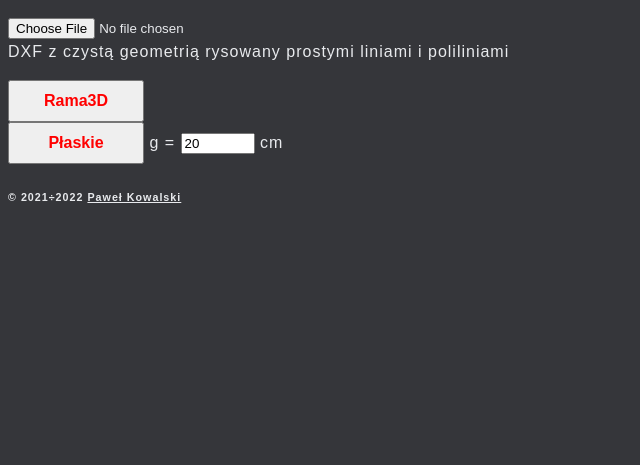
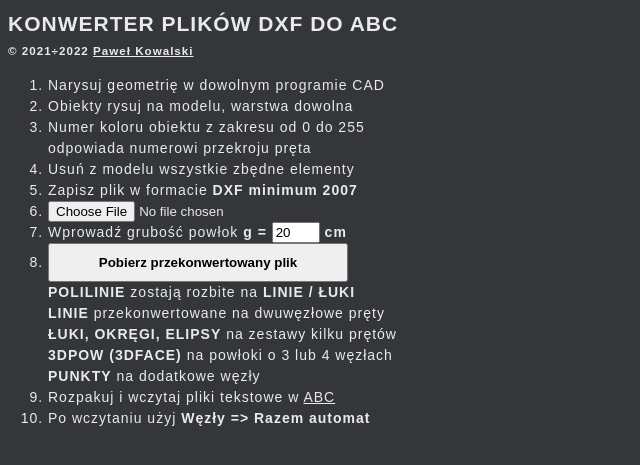
Before and after one commit to makr3la/dxf2abc, a Flask app: page / in a window 1280 px wide. Shown: the top 465 px of the page, without its empty margins (0-640 px from the left). Run offline with Flask 2, Linux system fonts and the light colour scheme.

Commit message:
Resolve #3

```diff
--- a/main.py
+++ b/main.py
@@ -1,11 +1,9 @@
 import io
-from itertools import product, tee
-from math import ceil
+from itertools import tee
 from zipfile import ZipFile
 
 import ezdxf
 from flask import Flask, render_template, request, send_file
-import numpy as np
 import pandas as pd
 
 app = Flask(__name__)
@@ -46,68 +44,68 @@ def convert():
         msp = doc.modelspace()
         for polyline in msp.query("LWPOLYLINE"):
             polyline.explode()
-        start = pd.DataFrame([[*line.dxf.start] for line in msp.query("LINE")])
-        end = pd.DataFrame([[*line.dxf.end] for line in msp.query("LINE")])
-        nodes = pd.concat([start, end], ignore_index=True).round(3)
-        if len(nodes.index) == 0:
+        entities = []
+        for i, e in enumerate(msp.query(), start=1):
+            if e.dxf.dxftype in ["3DFACE"]:
+                entities.append(
+                    pd.DataFrame(e.wcs_vertices(), columns=["X", "Y", "Z"]).assign(
+                        i=i, Prz=float("nan")
+                    )
+                )
+            elif e.dxf.dxftype in ["LINE"]:
+                entities.append(
+                    pd.DataFrame(
+                        [[*e.dxf.start, i, 0 if e.dxf.color == 256 else e.dxf.color]],
+                        columns=["X", "Y", "Z", "i", "Prz"],
+                    )
+                )
+                entities.append(
+                    pd.DataFrame(
+                        [[*e.dxf.end, i, 0 if e.dxf.color == 256 else e.dxf.color]],
+                        columns=["X", "Y", "Z", "i", "Prz"],
+                    )
+                )
+            elif e.dxf.dxftype in ["ARC", "ELLIPSE", "CIRCLE"]:
+                for segment in e.flattening(6):
+                    entities.append(
+                        pd.DataFrame(
+                            [[*segment, i, 0 if e.dxf.color == 256 else e.dxf.color]],
+                            columns=["X", "Y", "Z", "i", "Prz"],
+                        )
+                    )
+        df = pd.concat(entities, ignore_index=True)
+        df.index += 1
+        if len(df.index) == 0:
             return render_template("index.html", error="Nieprawidłowa geometria.")
-        nodes.columns = ["X", "Y", "Z"]
-        nodes.name = f"Wezly-{filename}.txt"
-        elements = pd.DataFrame(
-            [(n, n + len(start), 0, 0, 0) for n in range(1, len(start) + 1)]
-        )
-        elements.columns = ["wI", "wJ", "wK", "Kier", "Mat"]
-        elements["Prz"] = pd.DataFrame([[line.dxf.color] for line in msp.query("LINE")])
-        elements["Prz"].replace({256: 0}, inplace=True)
-        elements.name = f"Prety-{filename}.txt"
-        if request.form["b"] == "Płaskie":
-            dxf_units = {
-                4: 1e-1,  # Millimeters
-                5: 1e0,  # Centimeters
-                6: 1e2,  # Meters
-                7: 1e5,  # Kilometers
-            }
-            g = float(request.form["g"])
-            mesh = {}
-            for column in nodes.columns:
-                positions = nodes[column].sort_values().unique()
-                if all(positions == 0):
-                    mesh[column] = np.zeros(1)
-                else:
-                    mesh[column] = np.empty(0)
-                    for x, y in pairwise(positions):
-                        mesh[column] = np.append(
-                            mesh[column],
-                            np.linspace(
-                                x, y, ceil((y - x) / (g / dxf_units.get(doc.units)) + 1)
-                            ),
-                        )
-            mesh = (
-                pd.DataFrame(sorted(product(*mesh.values())), columns=nodes.columns)
-                .round(3)
-                .drop_duplicates()
-                .reset_index(drop=True)
+        points = [
+            pd.DataFrame([point.dxf.location], columns=["X", "Y", "Z"])
+            for point in msp.query("POINT")
+        ]
+        wezly = pd.concat([df[["X", "Y", "Z"]], *points], ignore_index=True).round(3)
+        wezly.name = f"Wezly-{filename}.txt"
+        prety = []
+        for _, group in df[df["Prz"].notna()].groupby("i"):
+            for x, y in pairwise(group.index):
+                prety.append([x, y, 0, 0, 0, int(group["Prz"].min())])
+        prety = pd.DataFrame(prety, columns=["wI", "wJ", "wK", "Kier", "Mat", "Prz"])
+        prety.name = f"Prety-{filename}.txt"
+        plaskie = []
+        for _, group in df[df["Prz"].isna()].groupby("i"):
+            plaskie.append(
+                [*group.index, *[0] * (5 - len(group)), float(request.form["g"]) / 100]
             )
-            mesh.name = f"Wezly-{filename}.txt"
-            c = mesh.value_counts("X").min()
-            flats = pd.DataFrame(
-                [
-                    (n, n + 1, n + c + 1, n + c, 0, g / dxf_units[6])
-                    for n in range(1, len(mesh) + 1)
-                ]
-            )
-            flats = flats.drop(flats.index[c - 1 :: c]).reset_index(drop=True)[: -c + 1]
-            flats.columns = ["w1", "w2", "w3", "w4", "w5", "g"]
-            flats.name = f"Plaskie-{filename}.txt"
+        plaskie = pd.DataFrame(plaskie, columns=["w1", "w2", "w3", "w4", "w5", "g[m]"])
+        plaskie.name = f"Plaskie-{filename}.txt"
         files = {}
-        for df in [nodes, elements] if request.form["b"] == "Rama3D" else [mesh, flats]:
+        for df in [wezly, prety, plaskie]:
             df.index += 1
-            with io.StringIO() as buffer:
-                df.to_csv(buffer, sep=" ", decimal=",", line_terminator="\r\n")
-                mem = io.BytesIO()
-                mem.write(buffer.getvalue().encode())
-                mem.seek(0)
-                files[df.name] = mem
+            if len(df.index) > 0:
+                with io.StringIO() as buffer:
+                    df.to_csv(buffer, sep=" ", decimal=",", line_terminator="\r\n")
+                    mem = io.BytesIO()
+                    mem.write(buffer.getvalue().encode())
+                    mem.seek(0)
+                    files[df.name] = mem
         output = io.BytesIO()
         with ZipFile(output, "w") as zip_file:
             for name, mem in files.items():
--- a/requirements.txt
+++ b/requirements.txt
@@ -1,4 +1,3 @@
 ezdxf==0.15.2
 Flask==2.2.2
-numpy==1.23.4
 pandas==1.3.5
--- a/static/style.css
+++ b/static/style.css
@@ -1,7 +1,7 @@
 html {
     background-color: rgb(53, 54, 58);
     font-family: Arial, Helvetica, sans-serif;
-    font-size: 16px;
+    font-size: 14px;
     color: rgb(232, 234, 237);
     letter-spacing: 1px;
     line-height: 1.5;
@@ -12,13 +12,15 @@ a {
 }
 
 input[type=submit] {
-    width: 136px;
+    width: 300px;
     padding: 10px;
-    font-size: 16px;
-    color: red;
     font-weight: 700;
 }
 
 input[type=number] {
-    width: 66px;
+    width: 40px;
 }
+
+h2, h5 {
+    display: inline;
+}
--- a/templates/index.html
+++ b/templates/index.html
@@ -8,20 +8,30 @@
 </head>
 <body>
     <form action="convert" method="post" enctype="multipart/form-data">
-        <p>
-            <input type="file" name="file"><br>
-            DXF z czystą geometrią rysowany prostymi liniami i poliliniami
-        </p>
+        <h2>KONWERTER PLIKÓW DXF DO ABC</h2><br>
+        <h5>
+            &copy; 2021÷<script>document.write(new Date().getFullYear())</script>
+            <a href="mailto:prm.kowalski@gmail.com">Paweł Kowalski</a>
+        </h5>
+        <ol type="1">
+            <li>Narysuj geometrię w dowolnym programie CAD</li>
+            <li>Obiekty rysuj na modelu, warstwa dowolna</li>
+            <li>Numer koloru obiektu z zakresu od 0 do 255<br>
+                odpowiada numerowi przekroju pręta</li>
+            <li>Usuń z modelu wszystkie zbędne elementy</li>
+            <li>Zapisz plik w formacie <b>DXF minimum 2007</b></li>
+            <li><input type="file" name="file"></li>
+            <li>Wprowadź grubość powłok <b>g = <input type="number" name="g" value="20"> cm</b></li>
+            <li><input type="submit" name="b" value="Pobierz przekonwertowany plik"><br>
+                <b>POLILINIE</b> zostają rozbite na <b>LINIE / ŁUKI</b><br>
+                <b>LINIE</b> przekonwertowane na dwuwęzłowe pręty<br>
+                <b>ŁUKI, OKRĘGI, ELIPSY</b> na zestawy kilku prętów<br>
+                <b>3DPOW (3DFACE)</b> na powłoki o 3 lub 4 węzłach<br>
+                <b>PUNKTY</b> na dodatkowe węzły</li>
+            <li>Rozpakuj i wczytaj pliki tekstowe w <a href="http://www.pro-soft.gliwice.pl/">ABC</a></li>
+            <li>Po wczytaniu użyj <b>Węzły => Razem automat</b></li>
+        </ol>
         <p>{{ error }}</p>
-        <p>
-            <input type="submit" name="b" value="Rama3D"><br>
-            <input type="submit" name="b" value="Płaskie">
-            g = <input type="number" name="g" value="20"> cm
-        </p>
     </form>
-    <h6>
-        &copy; 2021÷<script>document.write(new Date().getFullYear())</script>
-        <a href="mailto:prm.kowalski@gmail.com">Paweł Kowalski</a>
-    </h6>
 </body>
 </html>
```
Also changed, not shown: 1 other file.
